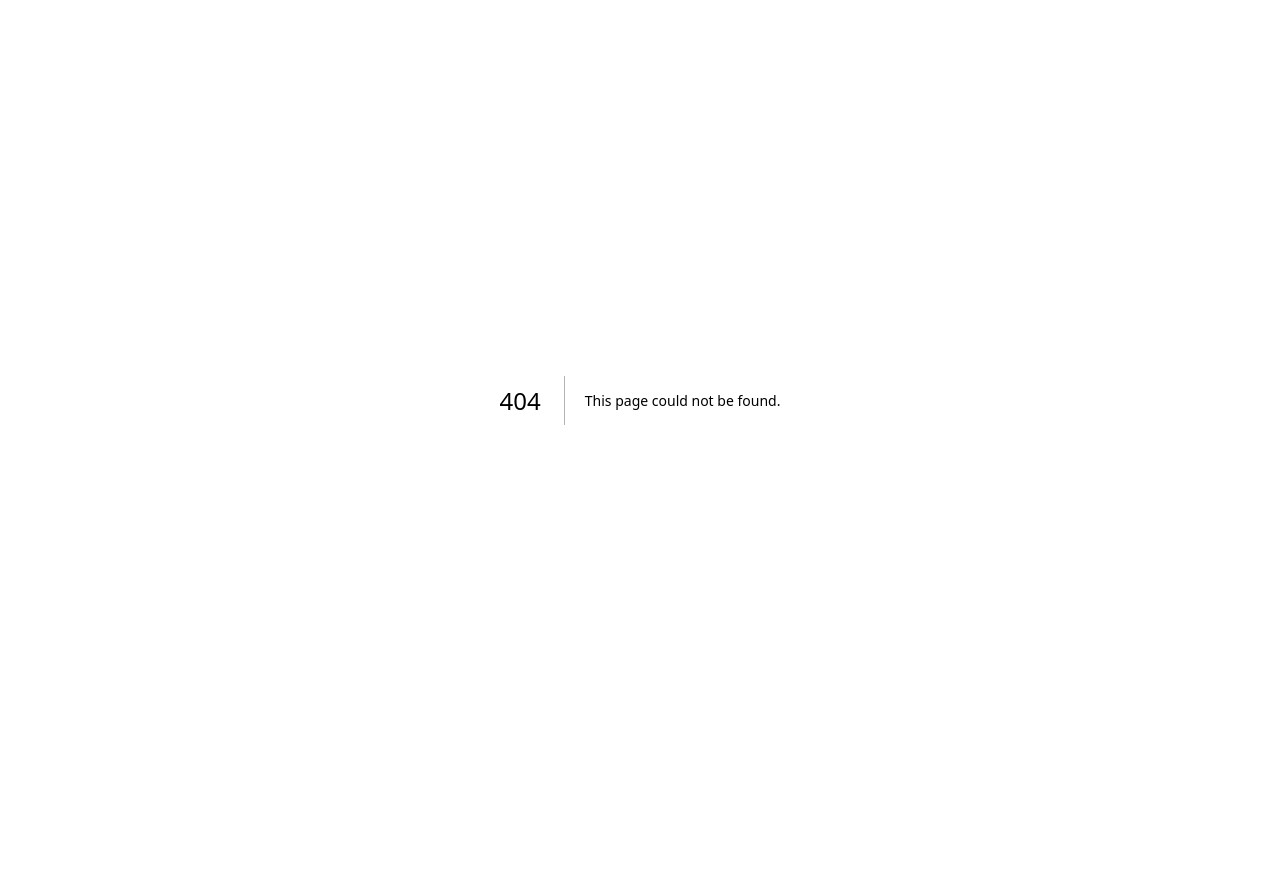
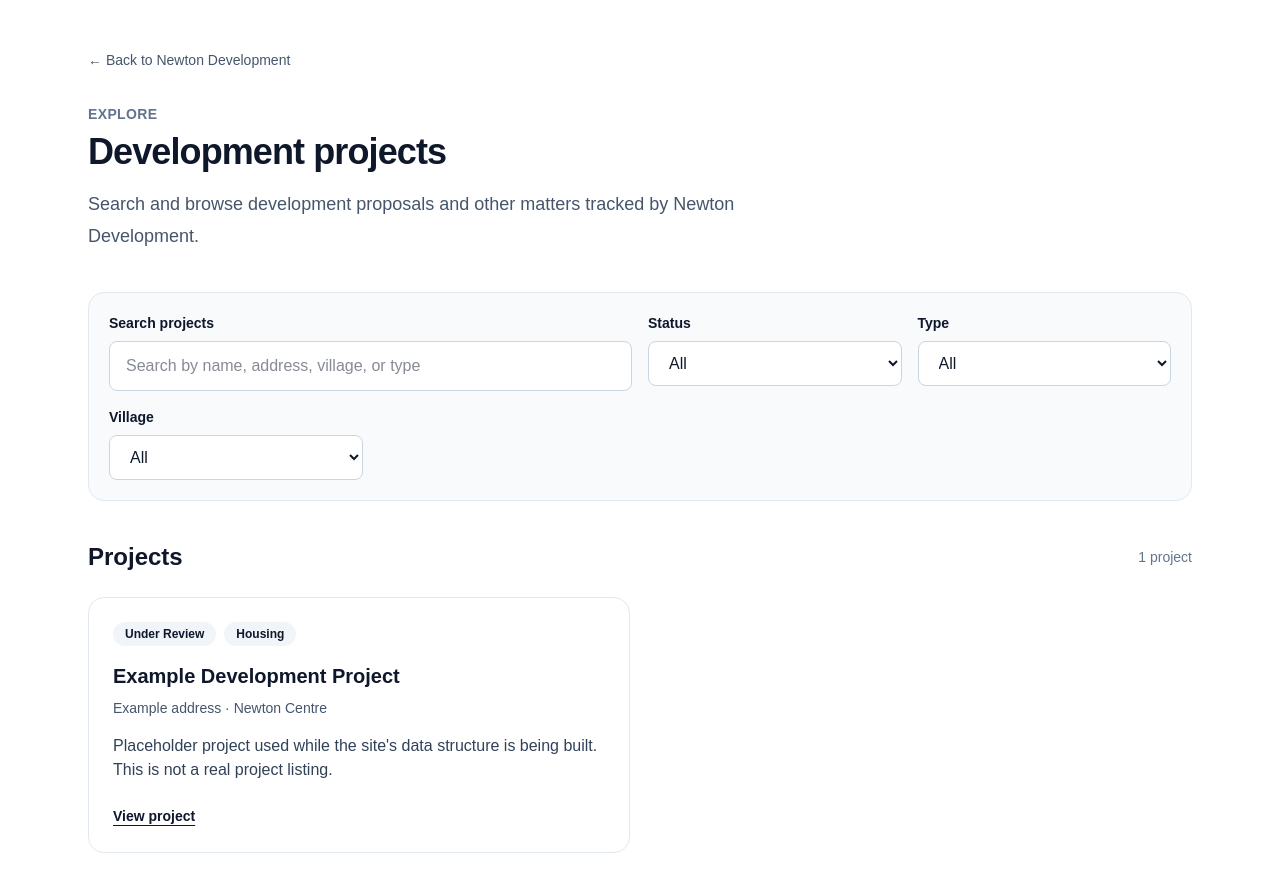
Before and after one commit to danielk-droid/newton-development, a Next.js app: page /projects in a window 1280 px wide. Before the commit this address had no page. Shown: the top 892 px of the page. Before the commit the page ends 800 px from the top, so only its background shows below. Built offline with nearby package versions, Linux system fonts and the light colour scheme.

Commit message:
Add searchable project directory

```diff
--- /dev/null
+++ b/app/projects/page.tsx
@@ -0,0 +1,202 @@
+"use client";
+
+import { useMemo, useState } from "react";
+import { projects } from "@/data/projects";
+
+const statuses = ["All", ...new Set(projects.map((project) => project.status))];
+const types = ["All", ...new Set(projects.map((project) => project.type))];
+const villages = ["All", ...new Set(projects.map((project) => project.village))];
+
+export default function ProjectsPage() {
+  const [search, setSearch] = useState("");
+  const [status, setStatus] = useState("All");
+  const [type, setType] = useState("All");
+  const [village, setVillage] = useState("All");
+
+  const filteredProjects = useMemo(() => {
+    const searchTerm = search.toLowerCase().trim();
+
+    return projects.filter((project) => {
+      const matchesSearch =
+        searchTerm === "" ||
+        project.name.toLowerCase().includes(searchTerm) ||
+        project.address.toLowerCase().includes(searchTerm) ||
+        project.village.toLowerCase().includes(searchTerm) ||
+        project.type.toLowerCase().includes(searchTerm);
+
+      const matchesStatus = status === "All" || project.status === status;
+      const matchesType = type === "All" || project.type === type;
+      const matchesVillage = village === "All" || project.village === village;
+
+      return matchesSearch && matchesStatus && matchesType && matchesVillage;
+    });
+  }, [search, status, type, village]);
+
+  return (
+    <main className="min-h-screen bg-white text-slate-900">
+      <div className="mx-auto max-w-6xl px-6 py-12">
+        <a
+          href="/"
+          className="text-sm font-medium text-slate-600 hover:text-slate-900"
+        >
+          ← Back to Newton Development
+        </a>
+
+        <header className="mt-8">
+          <p className="text-sm font-semibold uppercase tracking-wide text-slate-500">
+            Explore
+          </p>
+
+          <h1 className="mt-2 text-4xl font-bold tracking-tight">
+            Development projects
+          </h1>
+
+          <p className="mt-4 max-w-2xl text-lg leading-8 text-slate-600">
+            Search and browse development proposals and other matters tracked
+            by Newton Development.
+          </p>
+        </header>
+
+        <section className="mt-10 rounded-2xl border border-slate-200 bg-slate-50 p-5">
+          <div className="grid gap-4 md:grid-cols-4">
+            <div className="md:col-span-2">
+              <label
+                htmlFor="project-search"
+                className="block text-sm font-semibold"
+              >
+                Search projects
+              </label>
+
+              <input
+                id="project-search"
+                type="search"
+                value={search}
+                onChange={(event) => setSearch(event.target.value)}
+                placeholder="Search by name, address, village, or type"
+                className="mt-2 w-full rounded-lg border border-slate-300 bg-white px-4 py-3 outline-none focus:border-slate-500"
+              />
+            </div>
+
+            <div>
+              <label
+                htmlFor="status-filter"
+                className="block text-sm font-semibold"
+              >
+                Status
+              </label>
+
+              <select
+                id="status-filter"
+                value={status}
+                onChange={(event) => setStatus(event.target.value)}
+                className="mt-2 w-full rounded-lg border border-slate-300 bg-white px-4 py-3"
+              >
+                {statuses.map((option) => (
+                  <option key={option}>{option}</option>
+                ))}
+              </select>
+            </div>
+
+            <div>
+              <label
+                htmlFor="type-filter"
+                className="block text-sm font-semibold"
+              >
+                Type
+              </label>
+
+              <select
+                id="type-filter"
+                value={type}
+                onChange={(event) => setType(event.target.value)}
+                className="mt-2 w-full rounded-lg border border-slate-300 bg-white px-4 py-3"
+              >
+                {types.map((option) => (
+                  <option key={option}>{option}</option>
+                ))}
+              </select>
+            </div>
+
+            <div>
+              <label
+                htmlFor="village-filter"
+                className="block text-sm font-semibold"
+              >
+                Village
+              </label>
+
+              <select
+                id="village-filter"
+                value={village}
+                onChange={(event) => setVillage(event.target.value)}
+                className="mt-2 w-full rounded-lg border border-slate-300 bg-white px-4 py-3"
+              >
+                {villages.map((option) => (
+                  <option key={option}>{option}</option>
+                ))}
+              </select>
+            </div>
+          </div>
+        </section>
+
+        <section className="mt-10">
+          <div className="flex items-center justify-between">
+            <h2 className="text-2xl font-semibold">Projects</h2>
+
+            <p className="text-sm text-slate-500">
+              {filteredProjects.length}{" "}
+              {filteredProjects.length === 1 ? "project" : "projects"}
+            </p>
+          </div>
+
+          {filteredProjects.length === 0 ? (
+            <div className="mt-6 rounded-2xl border border-dashed border-slate-300 p-10 text-center">
+              <h3 className="text-lg font-semibold">No projects found</h3>
+              <p className="mt-2 text-slate-600">
+                Try changing your search or filters.
+              </p>
+            </div>
+          ) : (
+            <div className="mt-6 grid gap-5 md:grid-cols-2">
+              {filteredProjects.map((project) => (
+                <article
+                  key={project.id}
+                  className="rounded-2xl border border-slate-200 p-6"
+                >
+                  <div className="flex flex-wrap gap-2">
+                    <span className="rounded-full bg-slate-100 px-3 py-1 text-xs font-semibold">
+                      {project.status}
+                    </span>
+
+                    <span className="rounded-full bg-slate-100 px-3 py-1 text-xs font-semibold">
+                      {project.type}
+                    </span>
+                  </div>
+
+                  <h3 className="mt-4 text-xl font-semibold">
+                    {project.name}
+                  </h3>
+
+                  <p className="mt-2 text-sm text-slate-600">
+                    {project.address} · {project.village}
+                  </p>
+
+                  <p className="mt-4 leading-6 text-slate-700">
+                    {project.description}
+                  </p>
+
+                  <a
+                    href={`/projects/${project.id}`}
+                    className="mt-6 inline-block text-sm font-semibold underline underline-offset-4"
+                  >
+                    View project
+                  </a>
+                </article>
+              ))}
+            </div>
+          )}
+        </section>
+      </div>
+    </main>
+  );
+}
```
